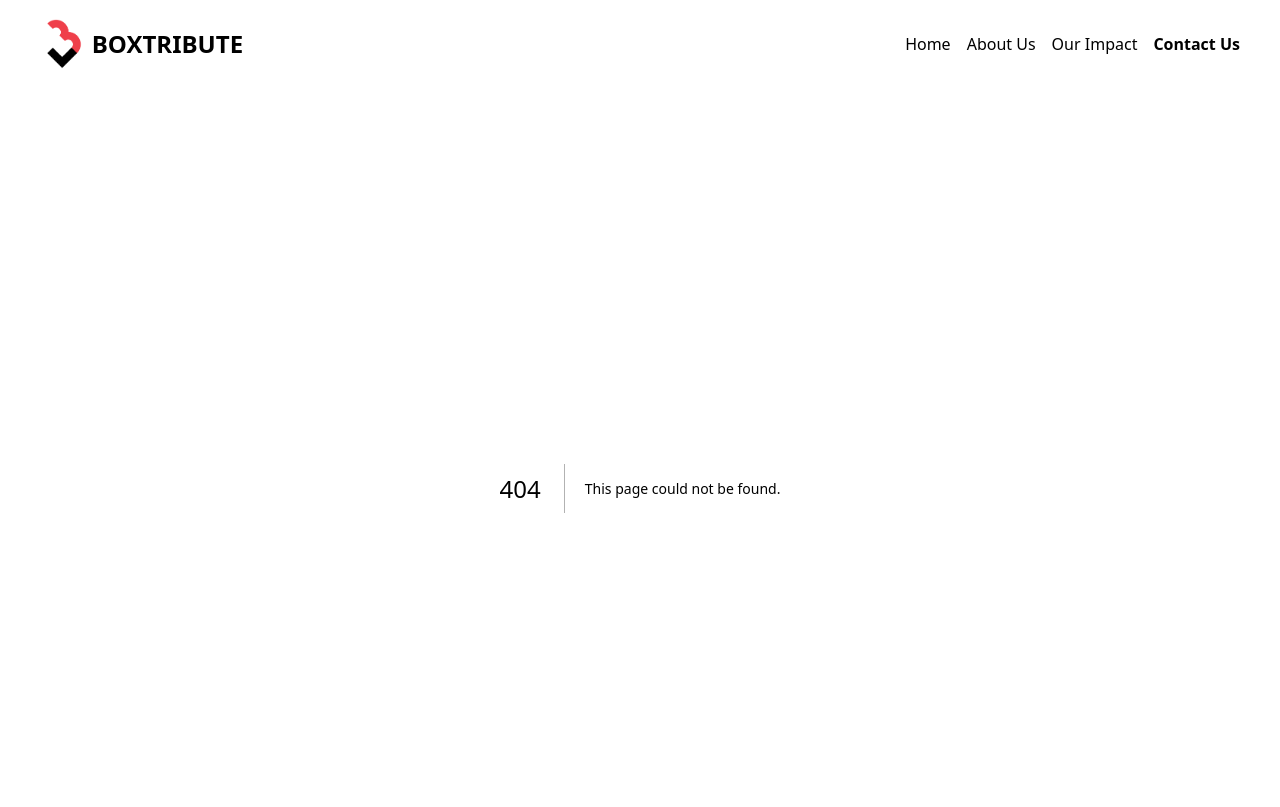
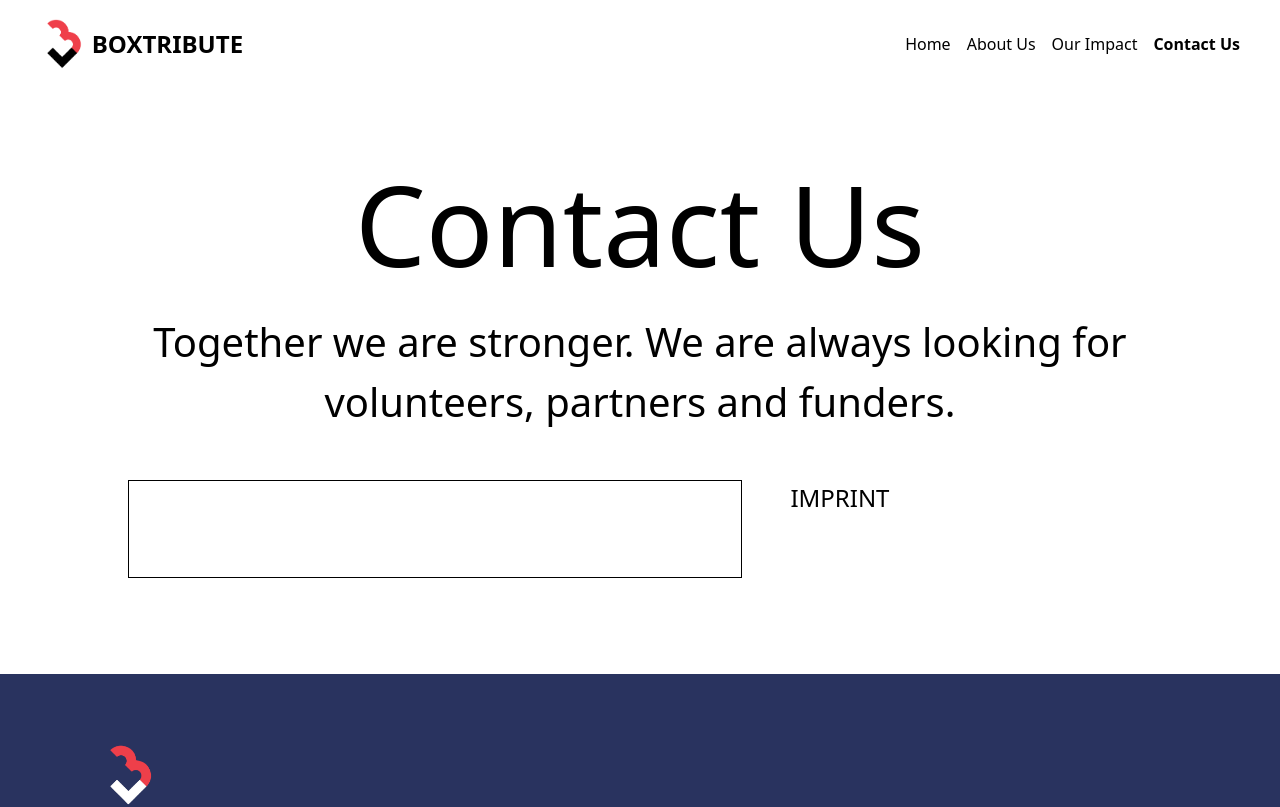
Before and after one commit to boxwise/boxtribute-landing-nextjs, a Next.js app: page /contactus in a window 1280 px wide. Before the commit this address had no page. Shown: the top 807 px of the page. Built offline with nearby package versions, Linux system fonts and the light colour scheme.

Commit message:
transfer contact us

```diff
--- /dev/null
+++ b/pages/contactus.tsx
@@ -0,0 +1,56 @@
+import dynamic from "next/dynamic";
+// import { MapSectionData } from "../components/MapSection";
+import { getDataBySlug } from "../lib/api";
+// import ContactForm from "../components/ContactForm";
+interface IParagraph {
+  paragraph: IParagraph;
+}
+
+interface IContactUsData {
+  page_title: string;
+  headline: string;
+  title_1: string;
+  paragraphs_group: IParagraph[];
+  form_title: string;
+}
+
+type Props = {
+  contactUsData: IContactUsData;
+};
+
+const ContactUs = ({ contactUsData }: Props) => {
+  return (
+    <section className="md:mx-32 mx-4 my-8 md:my-24">
+      <div className="flex flex-col items-center text-center">
+        <h1 className="md:text-8xl leading-none mb-8">
+          {contactUsData.page_title}
+        </h1>
+        <h2 className="md:text-5xl mb-12">{contactUsData.headline}</h2>
+      </div>
+      <div className="flex flex-col md:flex-row gap-12  md:items-start">
+        <div className="border md:w-3/5 px-12 py-12">
+          {/* TODO: add email */}
+          {/* <ContactForm form_title={contactUsData.form_title} /> */}
+        </div>
+        <div>
+          <h3 className="text-2xl uppercase mb-4">{contactUsData.title_1}</h3>
+          {contactUsData.paragraphs_group.map((e, i) => (
+            <p className="mb-2" key={i}>
+              {/* {e.paragraph} */}
+            </p>
+          ))}
+        </div>
+      </div>
+    </section>
+  );
+};
+
+export default ContactUs;
+
+export const getStaticProps = async () => {
+  const contactUsData = getDataBySlug("contactus/contact_us_data");
+
+  return {
+    props: { contactUsData },
+  };
+};
```
